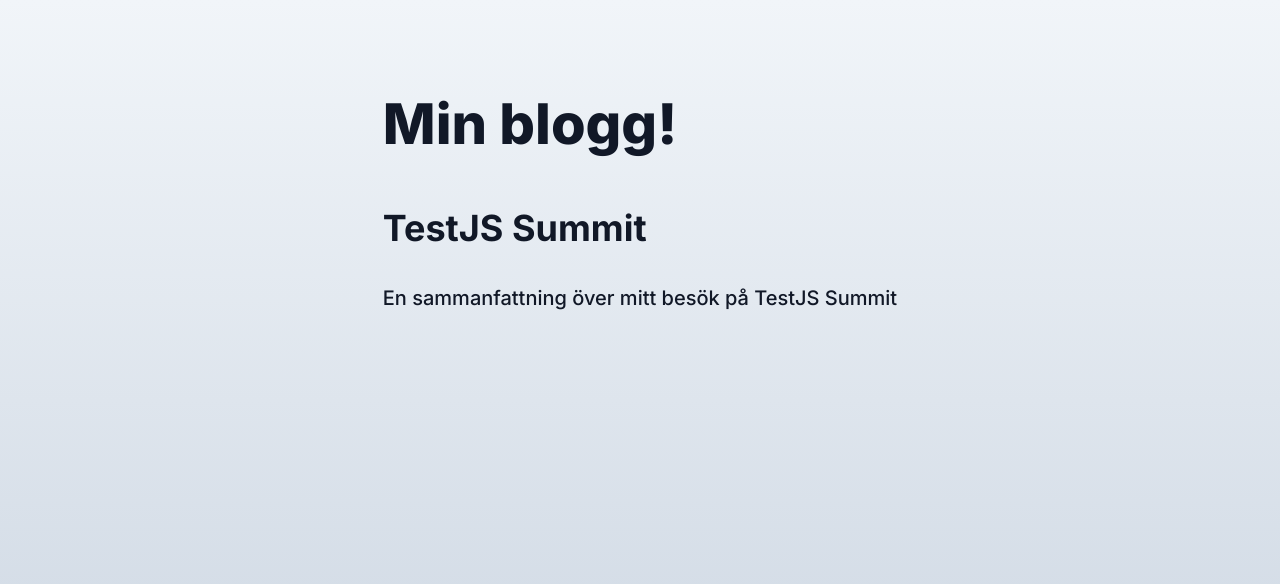
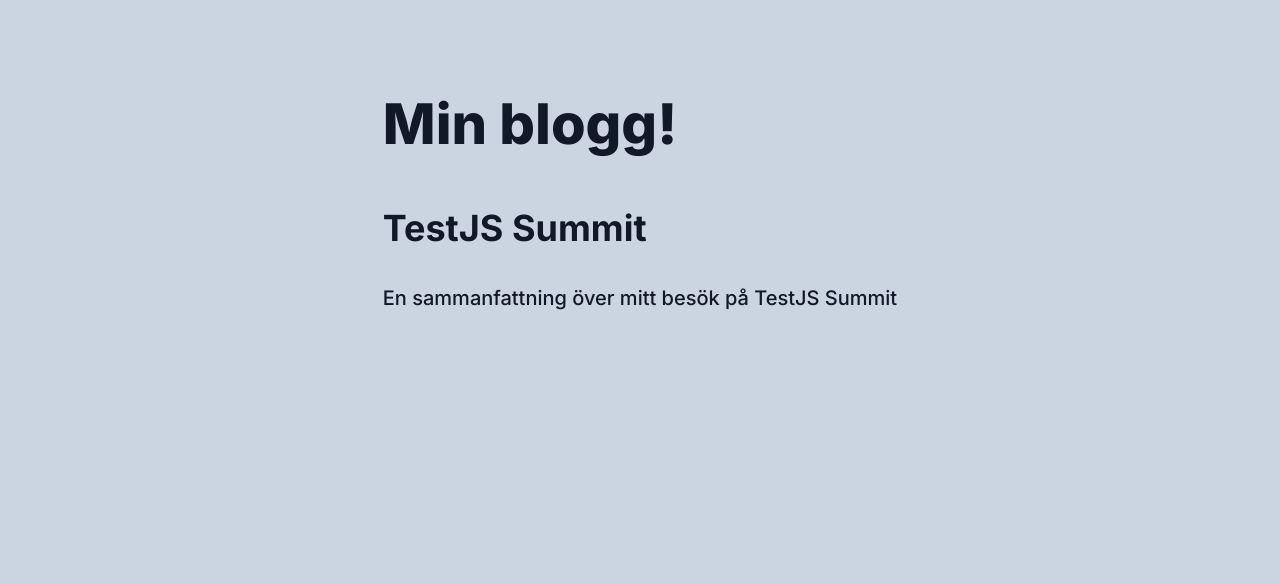
Before and after one commit to moelleer/blog, a Next.js app: page / in a window 1280 px wide. Shown: the top 584 px of the page. Built offline with nearby package versions, Linux system fonts and the light colour scheme.

Commit message:
Fix resovled path

```diff
--- a/app/page.tsx
+++ b/app/page.tsx
@@ -6,7 +6,7 @@
 export default async function Home() {
   const { postPreviews } = await getPosts();
   return (
-    <main className="flex bg-gradient-to-b from-slate-100 to-slate-300 min-h-screen flex-col items-center justify-between p-24">
+    <main className="flex bg-slate-300 dark:bg-zinc-900 min-h-screen flex-col items-center justify-between p-24">
       <div className="dark:prose-invert prose lg:prose-xl prose-a:no-underline hover:prose-a:underline">
         <h1>Min blogg!</h1>
         {postPreviews.map((postPreview) => {
```
